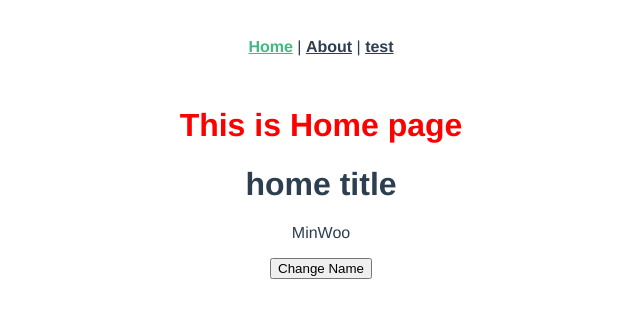
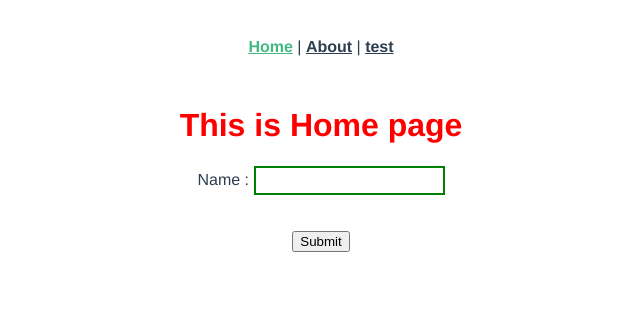
Before and after one commit to hsok0070/basic-vue_-2-, a Vue app: page / in a window 1280 px wide. Shown: the top 318 px of the page, without its empty margins (319-959 px from the left). Built offline with nearby package versions, Linux system fonts and the light colour scheme.

Commit message:
[ADD] (부모 컴포넌트로 데이터 보내기 공부) InputField.vue(자식컴포넌트)에서 Home.vue(부모컴포넌트)로 emit,event를 사용하여 데이터 전달하기!

```diff
--- /dev/null
+++ b/src/components/InputField.vue
@@ -0,0 +1,28 @@
+<template>
+    <div>
+        <label for="">Name : </label>
+        <input
+        type="text"
+        :value="name"
+        style="padding: 5px; border: 2px solid green;"
+        @input="$emit('update-name', $event)"
+        >
+    </div>
+</template>
+
+<script>
+export default {
+  props: {
+    name: {
+      type: String,
+      required: false
+    }
+  }
+  /* methods: {
+    updateName (e) {
+      console.log(e.target.value)
+      this.$emit('update-name', e.target.value)
+    }
+  } */
+}
+</script>
--- a/src/components/MinWoo.vue
+++ b/src/components/MinWoo.vue
@@ -1,7 +1,7 @@
 <template>
     <div>
         <h1>{{ title }}</h1>
-        <p> {{ name }}</p>
+        <!-- <p> {{ name }}</p> -->
         <button @click="updateName">Change Name</button>
     </div>
 </template>
@@ -11,12 +11,13 @@ export default {
   data () {
     return {
       /* name: 'MinWoo' */ /* props에서 name을 사용하고 있기때문에 다른곳에서 사용 불가 */
+      /* name: '' */
     }
   },
   methods: {
-    updateName () {
+    /* updateName () {
       this.name = 'MinWoo Updated'
-    }
+    } */
   },
   props: { /* 받은 데이터는 직접적으로 변경 불가능 하다 기존에 name을 변경하는 updateName() 메소드 동작은 하나 console창에 warn메시지가 나타난다. */
     title: {
--- a/src/views/Home.vue
+++ b/src/views/Home.vue
@@ -1,23 +1,35 @@
 <template>
   <div id='app'>
     <h1>This is Home page</h1>
-    <MinWoo title='home title' name="MinWoo"></MinWoo>
+    <!-- <MinWoo title='home title' name="MinWoo"></MinWoo> --> <!-- 부모 컴포넌트로 데이터 보내기 공부 하기 위해 주석 -->
+    <form action="">
+      <InputField @update-name='name = $event.target.value'></InputField>
+      <!-- <InputField v-model="name"></InputField --> <!-- 위 $event를 간단히 사용하는방법 -->
+      <br><br><button>Submit</button>
+    </form>
+    {{ name }}
   </div>
 </template>
 
 <script>
-import MinWoo from '@/components/MinWoo.vue' /* @는 src위치를 가르킨다. */
+/* import MinWoo from '@/components/MinWoo.vue' */
+import InputField from '@/components/InputField.vue'
 
 export default {
   components: {
-    MinWoo
+    InputField
   },
   data () {
     return {
-      name: 'Min Woo'
+      name: ''
 
     }
   }
+  /* methods: {
+    updateName (name) {
+      this.name = name
+    }
+  } */
 }
 
 </script>
```
